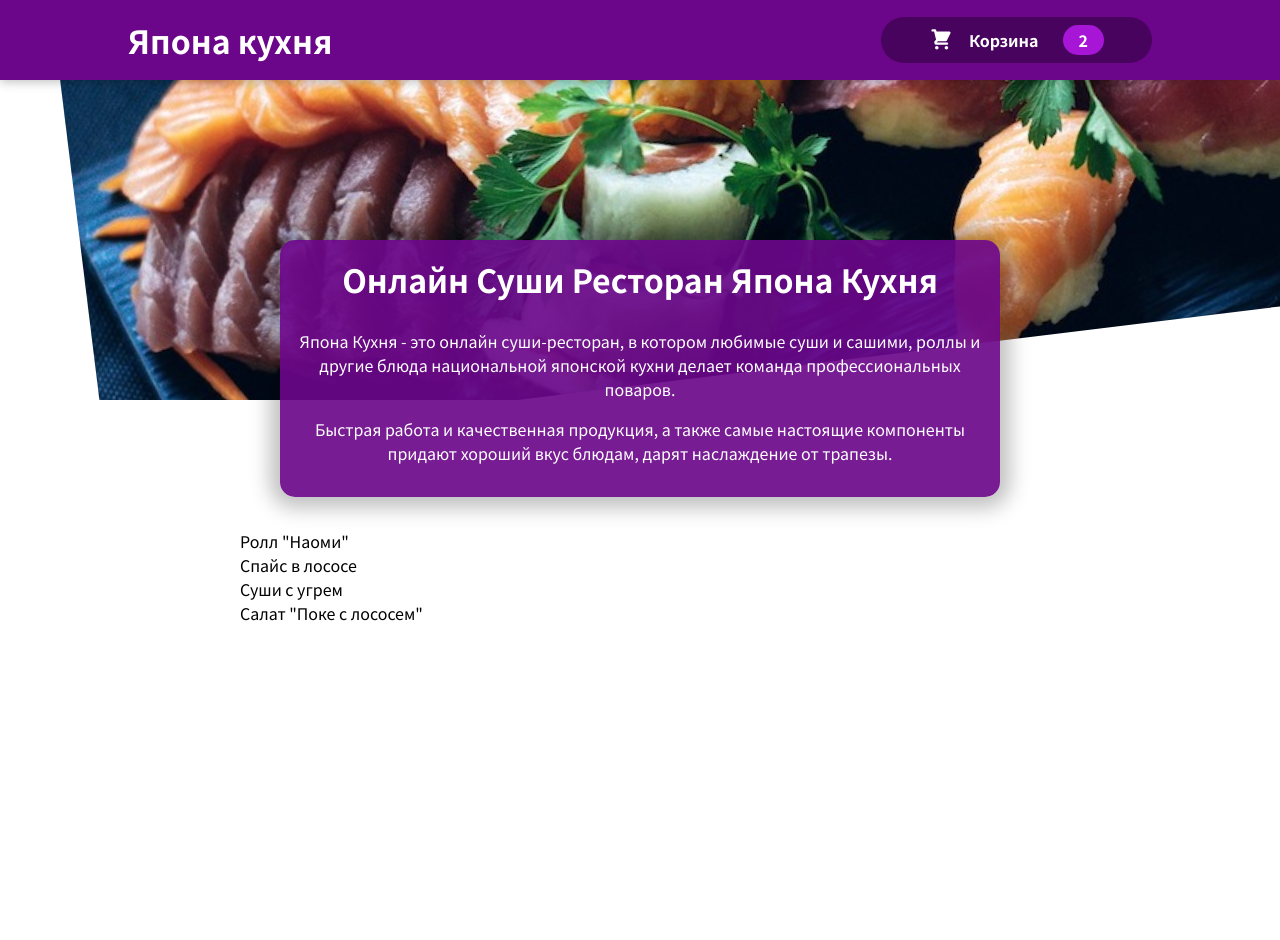
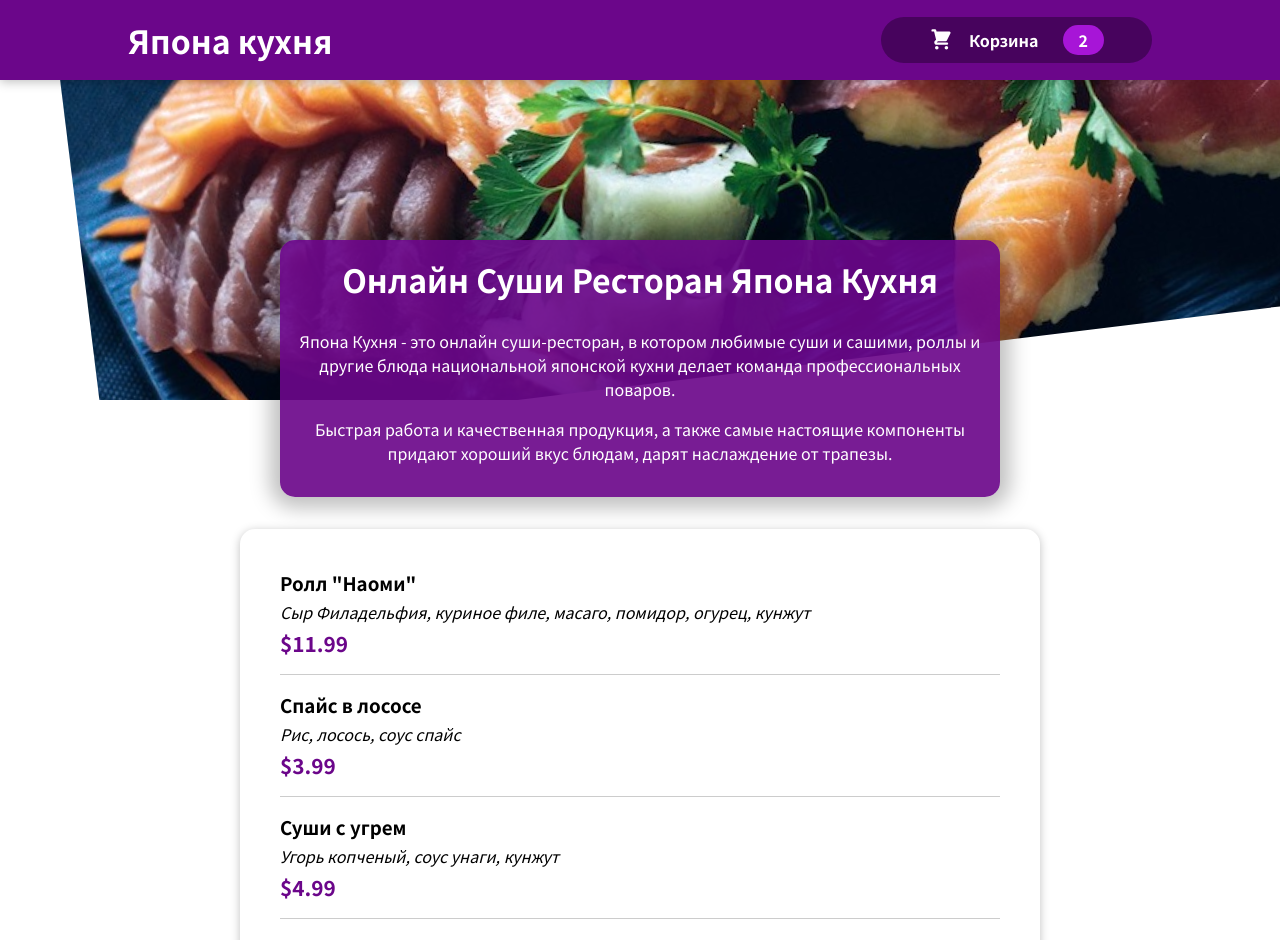
Before and after one commit to Dmitry27Zh/food-order-app, a React (Create React App) app: page / in a window 1280 px wide. Shown: the top 940 px of the page. Before the commit the page ends 800 px from the top, so only its background shows below. Built offline with nearby package versions, Linux system fonts and the light colour scheme.

Commit message:
Create Meal

```diff
--- /dev/null
+++ b/src/components/Meals/meal/meal.jsx
@@ -0,0 +1,18 @@
+import styles from './meal.module.css'
+
+const Meal = (props) => {
+  const { name, description, price } = props
+  const formattedPrice = `$${price.toFixed(2)}`
+
+  return (
+    <div className={styles.meal}>
+      <div>
+        <h3>{name}</h3>
+        <div className={styles.description}>{description}</div>
+        <div className={styles.price}>{formattedPrice}</div>
+      </div>
+    </div>
+  )
+}
+
+export default Meal
--- /dev/null
+++ b/src/components/Meals/meal/meal.module.css
@@ -0,0 +1,22 @@
+.meal {
+  display: flex;
+  justify-content: space-between;
+  margin: 1rem;
+  padding-bottom: 1rem;
+  border-bottom: 1px solid #ccc;
+}
+
+.meal h3 {
+  margin: 0 0 0.25rem 0;
+}
+
+.description {
+  font-style: italic;
+}
+
+.price {
+  margin-top: 0.25rem;
+  font-weight: bold;
+  color: #6b068a;
+  font-size: 1.3rem;
+}
--- a/src/components/Meals/mealList/mealList.jsx
+++ b/src/components/Meals/mealList/mealList.jsx
@@ -1,3 +1,5 @@
+import withCard from '../../UI/withCard'
+import Meal from '../meal/meal'
 import styles from './mealList.module.css'
 
 const DUMMY_MEALS = [
@@ -28,13 +30,16 @@ const DUMMY_MEALS = [
 ]
 
 const MealList = () => {
-  const mealList = DUMMY_MEALS.map(({ name, id }) => <li key={id}>{name}</li>)
+  const mealList = DUMMY_MEALS.map(({ id, ...rest }) => {
+    return (
+      <li key={id}>
+        <Meal {...rest} />
+      </li>
+    )
+  })
+  const MealListWithCard = withCard(() => <ul>{mealList}</ul>)
 
-  return (
-    <section className={styles.meals}>
-      <ul>{mealList}</ul>
-    </section>
-  )
+  return <section className={styles.meals}>{<MealListWithCard />}</section>
 }
 
 export default MealList
--- /dev/null
+++ b/src/components/UI/card/card.jsx
@@ -0,0 +1,7 @@
+import styles from './card.module.css'
+
+const Card = (props) => {
+  return <div className={styles.card}>{props.children}</div>
+}
+
+export default Card
--- /dev/null
+++ b/src/components/UI/card/card.module.css
@@ -0,0 +1,6 @@
+.card {
+  padding: 1.5rem;
+  box-shadow: 0 2px 10px rgba(0, 0, 0, 0.25);
+  border-radius: 15px;
+  background-color: white;
+}
--- /dev/null
+++ b/src/components/UI/withCard.jsx
@@ -0,0 +1,15 @@
+import Card from './card/card'
+
+const withCard = (Component) => {
+  const MyComponent = (props) => {
+    return (
+      <Card>
+        <Component {...props} />
+      </Card>
+    )
+  }
+  MyComponent.displayName = 'Component with Card'
+  return MyComponent
+}
+
+export default withCard
```
